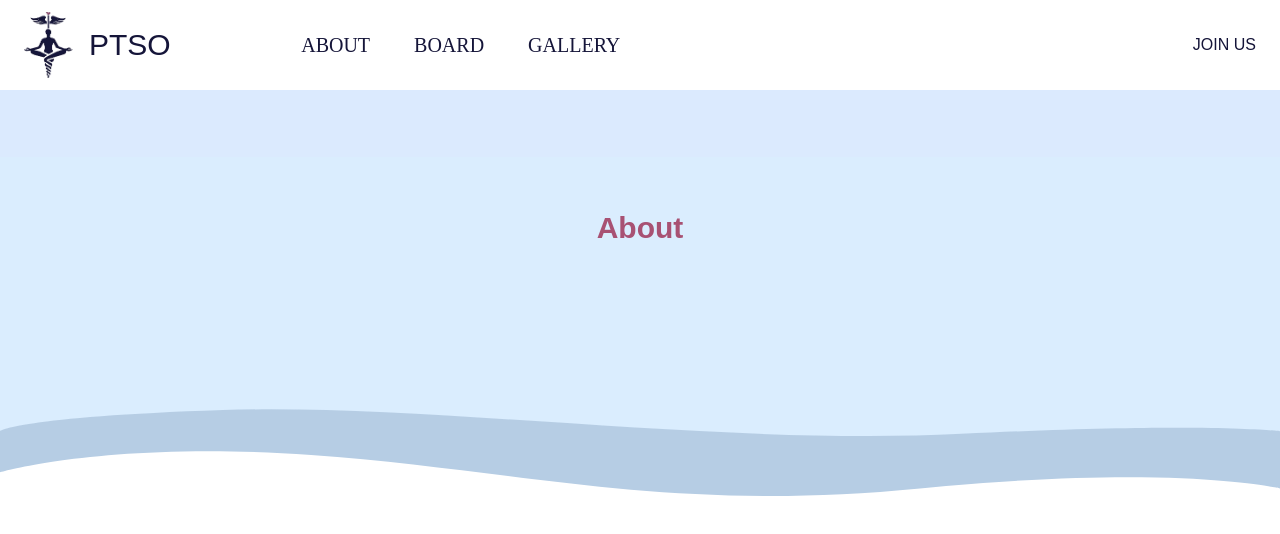
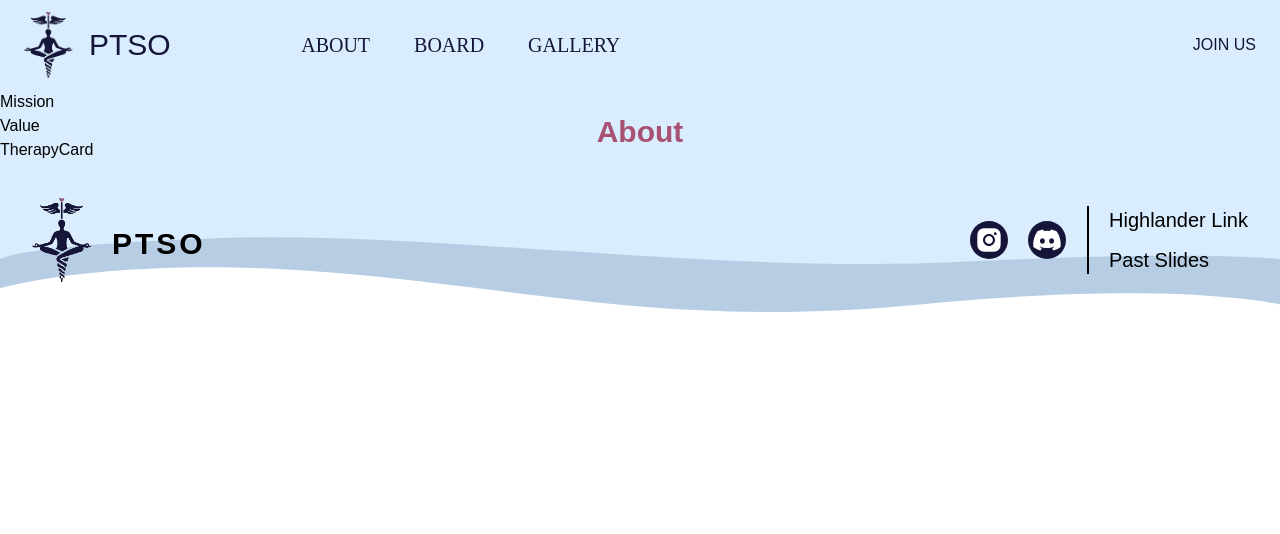
Before and after one commit to acm-ucr/ptso-website, a Next.js app: page /about in a window 1280 px wide. Shown: the top 534 px of the page. Built offline with nearby package versions, Linux system fonts and the light colour scheme; a web font is replaced by a local one.

Commit message:
Header fixes

```diff
--- a/src/components/Header.tsx
+++ b/src/components/Header.tsx
@@ -1,32 +1,26 @@
-import React from "react";
+import Image from "next/image";
+import rectangle1 from "@/public/assets/header/rectangle1.svg";
+import rectangle2 from "@/public/assets/header/rectangle2.svg";
 
 interface HeaderProps {
   title: string;
 }
-
-const Header: React.FC<HeaderProps> = ({ title }) => {
+const Header = ({ title }: HeaderProps) => {
   return (
-    <div className="relative w-full bg-blue-100">
-      {/* Top Background Image */}
-      <img
-        src="/assets/header/rectangle2.svg"
+    <div className="absolute top-0 -z-20 w-full">
+      <div className="text-ptso-pink-accent bg-ptso-blue-primary relative flex h-54 items-center justify-center pt-12 text-3xl font-bold">
+        {title}
+      </div>
+      <Image
+        src={rectangle2}
         alt="Header background top"
-        className="absolute bottom-[-250px] left-0 w-full"
+        className="absolute -bottom-24 -z-20 w-full"
       />
-
-      {/* Bottom Background Image (Lowered) */}
-      <img
-        src="/assets/header/rectangle1.svg"
+      <Image
+        src={rectangle1}
         alt="Header background bottom"
-        className="absolute bottom-[-190px] left-0 w-full"
+        className="absolute -bottom-12 -z-20 w-full"
       />
-
-      {/* Title */}
-      <div className="relative flex items-center justify-center">
-        <h1 className="text-ptso-pink-accent pt-30 text-3xl font-bold">
-          {title}
-        </h1>
-      </div>
     </div>
   );
 };
--- a/src/components/Navbar.tsx
+++ b/src/components/Navbar.tsx
@@ -5,7 +5,7 @@ import ptsoLogo from "@/public/ptsoLogo.webp";
 
 const Navbar = () => {
   return (
-    <div className="text-ptso-purple-accent">
+    <div className="text-ptso-purple-accent relative">
       <div className="flex items-center justify-between px-6 py-3">
         <Link href="/" className="flex w-1/5 items-center">
           <Image src={ptsoLogo} alt="PTSO Logo" height={70} width={49} />
```
